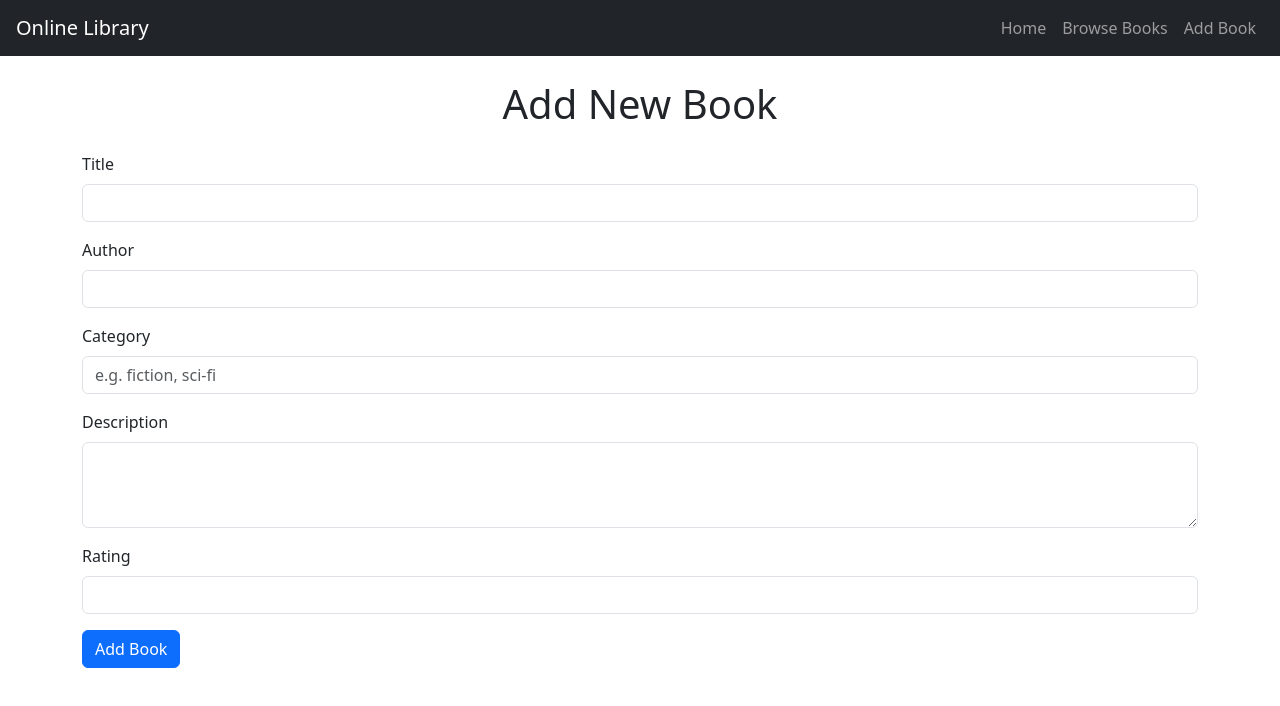
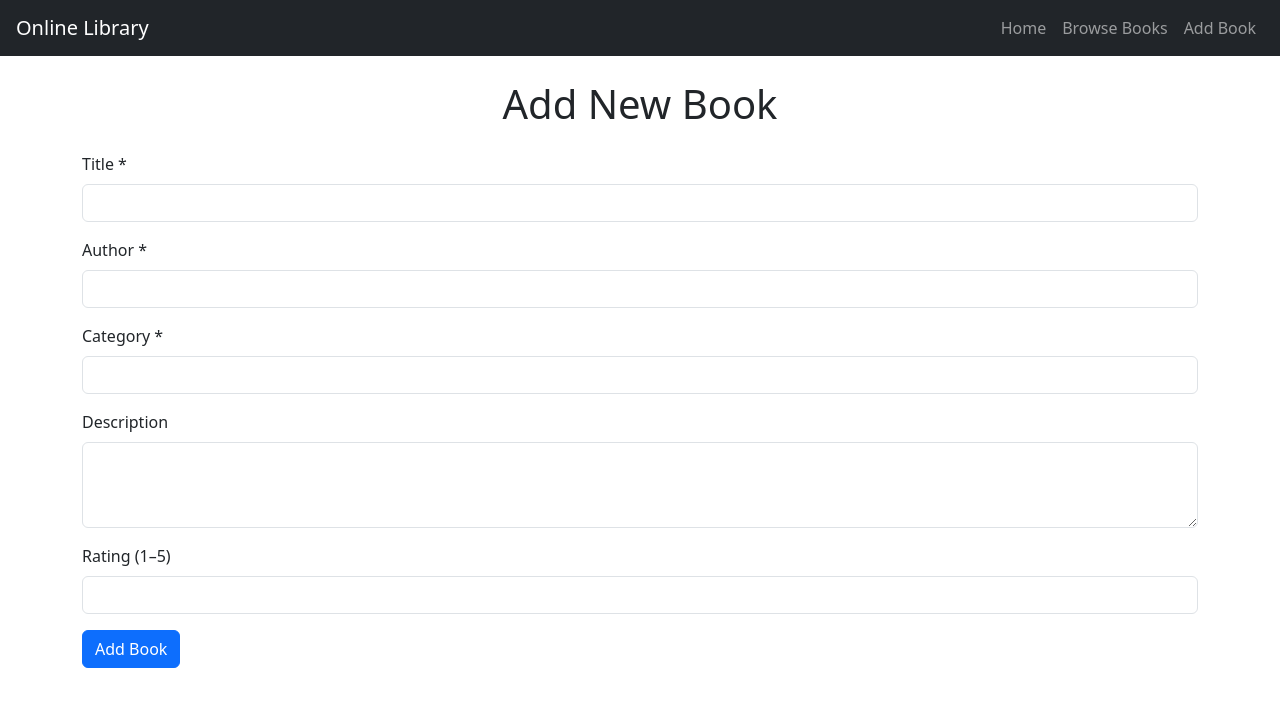
Before and after one commit to TriptiThakur2003/onlineLibrary, a React (Vite) app: page /add-book in a window 1280 px wide. Shown: the top 706 px of the page. Built offline with nearby package versions, Linux system fonts and the light colour scheme.

Commit message:
Added form validation for Add Book page

```diff
--- a/src/pages/AddBook.jsx
+++ b/src/pages/AddBook.jsx
@@ -14,9 +14,22 @@ function AddBook() {
   const [category, setCategory] = useState('')
   const [description, setDescription] = useState('')
   const [rating, setRating] = useState('')
+  const [error, setError] = useState('')
 
   const handleSubmit = (e) => {
     e.preventDefault()
+
+    // Required fields validation
+    if (!title || !author || !category) {
+      setError('Title, Author, and Category are required.')
+      return
+    }
+
+    // Rating validation
+    if (rating && (rating < 1 || rating > 5)) {
+      setError('Rating must be between 1 and 5.')
+      return
+    }
 
     const newBook = {
       id: Date.now(),
@@ -38,9 +51,11 @@ function AddBook() {
       <div className="container mt-4">
         <h1 className="text-center mb-4">Add New Book</h1>
 
+        {error && <div className="alert alert-danger">{error}</div>}
+
         <form onSubmit={handleSubmit}>
           <div className="mb-3">
-            <label className="form-label">Title</label>
+            <label className="form-label">Title *</label>
             <input
               type="text"
               className="form-control"
@@ -50,7 +65,7 @@ function AddBook() {
           </div>
 
           <div className="mb-3">
-            <label className="form-label">Author</label>
+            <label className="form-label">Author *</label>
             <input
               type="text"
               className="form-control"
@@ -60,11 +75,10 @@ function AddBook() {
           </div>
 
           <div className="mb-3">
-            <label className="form-label">Category</label>
+            <label className="form-label">Category *</label>
             <input
               type="text"
               className="form-control"
-              placeholder="e.g. fiction, sci-fi"
               value={category}
               onChange={(e) => setCategory(e.target.value)}
             />
@@ -81,7 +95,7 @@ function AddBook() {
           </div>
 
           <div className="mb-3">
-            <label className="form-label">Rating</label>
+            <label className="form-label">Rating (1–5)</label>
             <input
               type="number"
               className="form-control"
```
